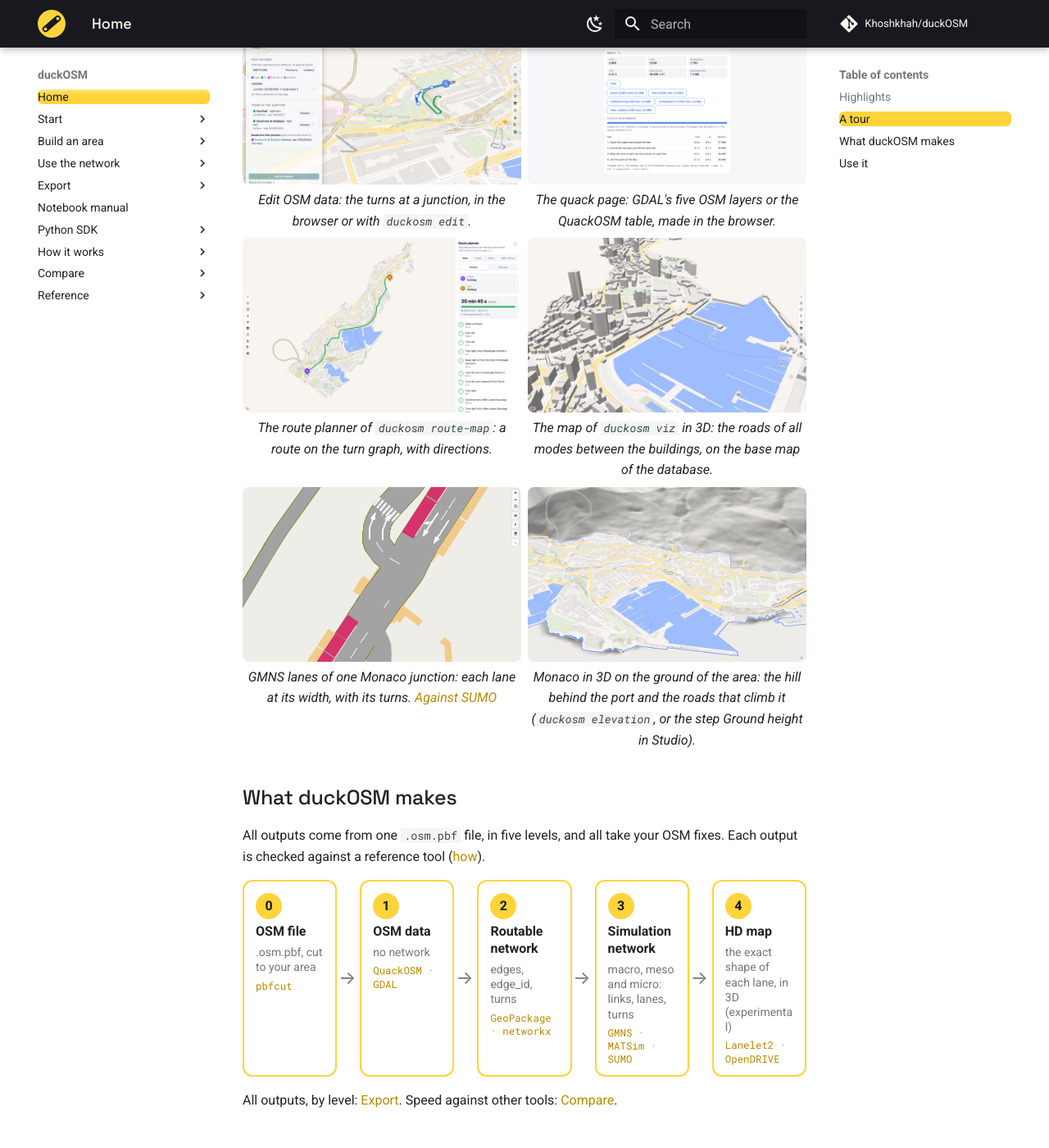
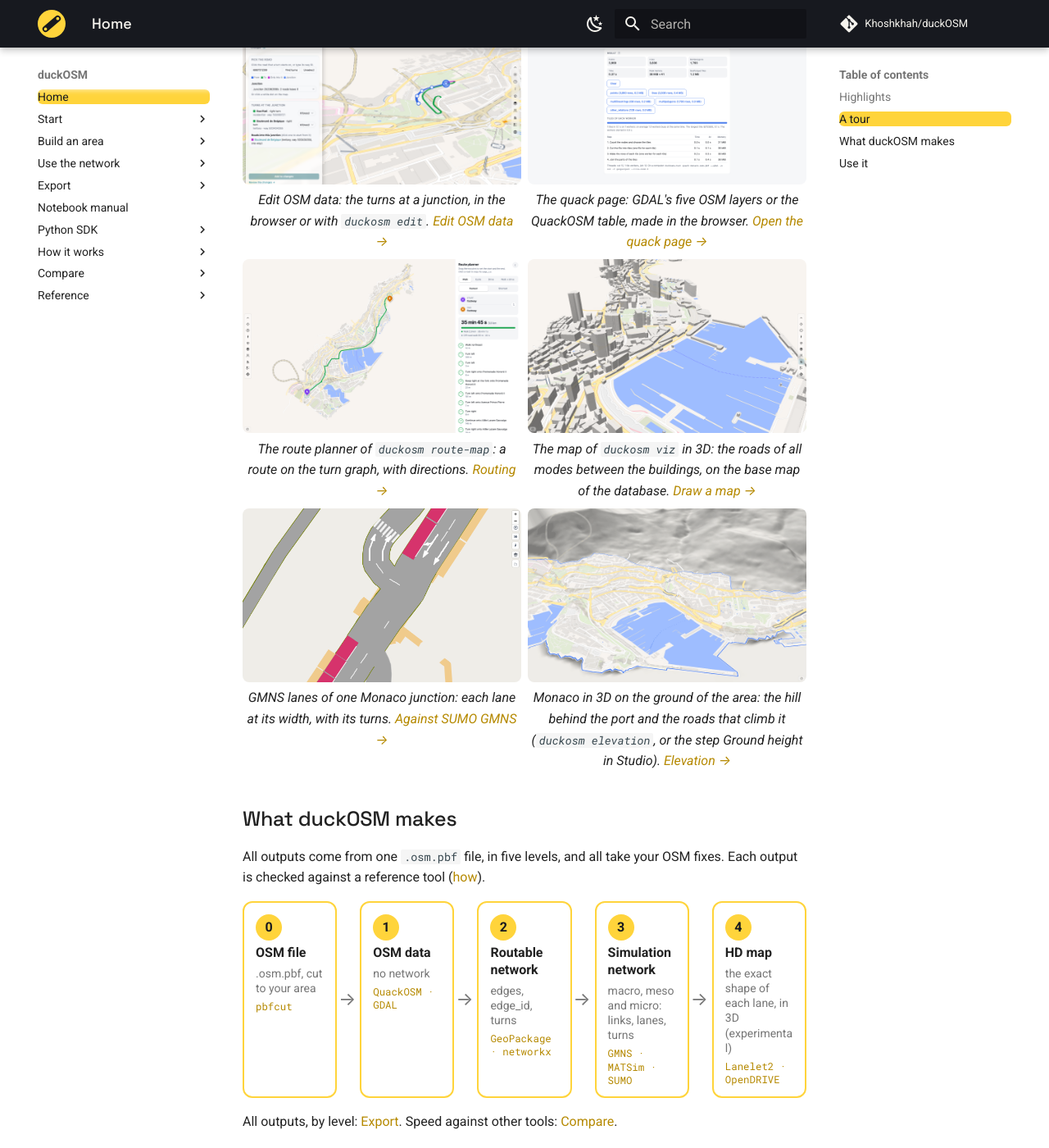
Before and after one commit to Khoshkhah/duckOSM, an MkDocs documentation site: the page built from docs/index.md, in a window 1280 px wide and 1400 px high, scrolled down 2070 px. Shown: the whole window at 82% size. Built offline with MkDocs 1.6.1 and Material for MkDocs 9.7.7, drawn with Linux system fonts in a browser that asks for light colours; comment, search, counter and statistics services are not loaded.

Commit message:
Docs home: each tour picture links to its page
A click on a tour picture, or the link at the end of its caption, opens
the page about it: Edit OSM data, the quack page, Routing, Draw a map,
GMNS and Elevation.

Co-Authored-By: Claude Opus 5.5 <noreply@anthropic.com>

```diff
--- a/docs/index.md
+++ b/docs/index.md
@@ -95,33 +95,33 @@ traffic simulation and routing. Fix the OSM data once, on a map. Your fixes go i
 <div class="grid tour" markdown>
 
 <figure markdown="span">
-  ![The Turn tab of Edit OSM data: a picked road and the roads that leave its junction](images/edit-turn.png)
-  <figcaption>Edit OSM data: the turns at a junction, in the browser or with <code>duckosm edit</code>.</figcaption>
+  [![The Turn tab of Edit OSM data: a picked road and the roads that leave its junction](images/edit-turn.png)](guides/edit-osm-data.md)
+  <figcaption>Edit OSM data: the turns at a junction, in the browser or with <code>duckosm edit</code>. <a href="guides/edit-osm-data/">Edit OSM data →</a></figcaption>
 </figure>
 
 <figure markdown="span">
-  ![The quack page: the counts of the five GDAL layers of Monaco and a download button for each layer](images/tour-quack.png)
-  <figcaption>The quack page: GDAL's five OSM layers or the QuackOSM table, made in the browser.</figcaption>
+  [![The quack page: the counts of the five GDAL layers of Monaco and a download button for each layer](images/tour-quack.png)](https://khoshkhah.github.io/duckosm-studio/quack.html)
+  <figcaption>The quack page: GDAL's five OSM layers or the QuackOSM table, made in the browser. <a href="https://khoshkhah.github.io/duckosm-studio/quack.html">Open the quack page →</a></figcaption>
 </figure>
 
 <figure markdown="span">
-  ![The route planner: a walking route from Fontvieille to Larvotto on the map, with the directions](images/tour-route.png)
-  <figcaption>The route planner of <code>duckosm route-map</code>: a route on the turn graph, with directions.</figcaption>
+  [![The route planner: a walking route from Fontvieille to Larvotto on the map, with the directions](images/tour-route.png)](guides/route.md)
+  <figcaption>The route planner of <code>duckosm route-map</code>: a route on the turn graph, with directions. <a href="guides/route/">Routing →</a></figcaption>
 </figure>
 
 <figure markdown="span">
-  ![The map of duckosm viz in 3D: the buildings of Monaco stand up around the port, with the roads between them](images/tour-map.png)
-  <figcaption>The map of <code>duckosm viz</code> in 3D: the roads of all modes between the buildings, on the base map of the database.</figcaption>
+  [![The map of duckosm viz in 3D: the buildings of Monaco stand up around the port, with the roads between them](images/tour-map.png)](guides/draw-map.md)
+  <figcaption>The map of <code>duckosm viz</code> in 3D: the roads of all modes between the buildings, on the base map of the database. <a href="guides/draw-map/">Draw a map →</a></figcaption>
 </figure>
 
 <figure markdown="span">
-  ![The lanes of one Monaco junction from the GMNS export: each lane at its width, with its turn arrows](images/tour-lanes-gmns.png)
-  <figcaption>GMNS lanes of one Monaco junction: each lane at its width, with its turns. <a href="exports/sumo/">Against SUMO</a></figcaption>
+  [![The lanes of one Monaco junction from the GMNS export: each lane at its width, with its turn arrows](images/tour-lanes-gmns.png)](exports/gmns.md)
+  <figcaption>GMNS lanes of one Monaco junction: each lane at its width, with its turns. <a href="exports/sumo/">Against SUMO</a> <a href="exports/gmns/">GMNS →</a></figcaption>
 </figure>
 
 <figure markdown="span">
-  ![Monaco in 3D on the ground of the area, with hillshade: the hill rises behind the port, and the roads climb it](images/tour-elevation.png)
-  <figcaption>Monaco in 3D on the ground of the area: the hill behind the port and the roads that climb it (<code>duckosm elevation</code>, or the step Ground height in Studio).</figcaption>
+  [![Monaco in 3D on the ground of the area, with hillshade: the hill rises behind the port, and the roads climb it](images/tour-elevation.png)](guides/elevation.md)
+  <figcaption>Monaco in 3D on the ground of the area: the hill behind the port and the roads that climb it (<code>duckosm elevation</code>, or the step Ground height in Studio). <a href="guides/elevation/">Elevation →</a></figcaption>
 </figure>
 
 </div>
```
